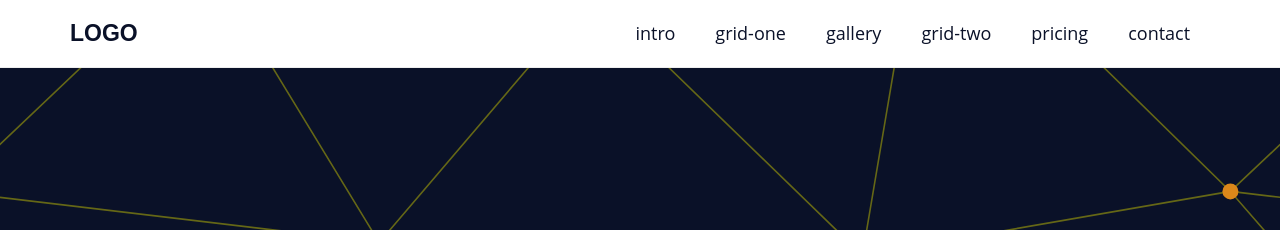
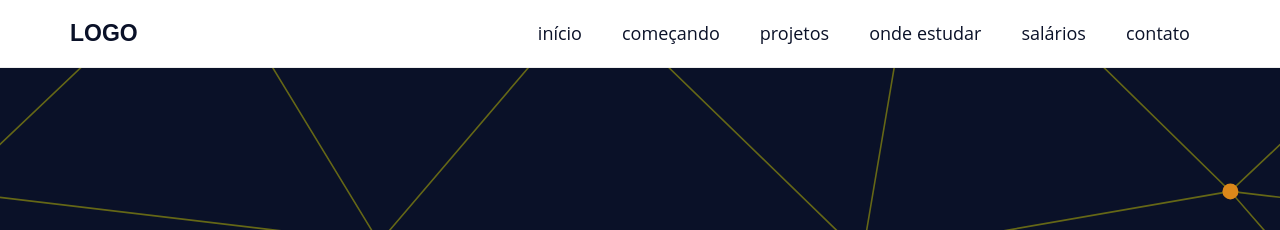
Before and after one commit to JackDev085/landing-pagee, a website: page index.html in a window 1280 px wide. Shown: the top 230 px of the page. Drawn offline with Linux system fonts and the light colour scheme.

Commit message:
consertando alguns erros

```diff
--- a/index.html
+++ b/index.html
@@ -31,12 +31,12 @@
 
         <nav>
           <ul onclick="getElementById('close-menu').checked = false;">
-            <li><a href="#intro">intro</a></li>
-            <li><a href="#grid-one">grid-one</a></li>
-            <li><a href="#gallery">gallery</a></li>
-            <li><a href="#grid-two">grid-two</a></li>
-            <li><a href="#pricing">pricing</a></li>
-            <li><a href="#contact">contact</a></li>
+            <li><a href="#intro">início</a></li>
+            <li><a href="#grid-one">começando</a></li>
+            <li><a href="#gallery">projetos</a></li>
+            <li><a href="#grid-two">onde estudar</a></li>
+            <li><a href="#pricing">salários</a></li>
+            <li><a href="#contact">contato</a></li>
           </ul>
         </nav>
       </div>
@@ -99,7 +99,7 @@
             </p>
           </article>
           <article>
-            <h3>Teste 2</h3>
+            <h3>Backend</h3>
             <p>
               As linguagens de programação backend lidam com os bastidores das
               funcionalidades das aplicações web. É o código que conecta a
@@ -109,9 +109,9 @@
             </p>
           </article>
           <article>
-            <h3>Teste 2</h3>
+            <h3>Fullstack</h3>
             <p>
-              Full Stack é um tipo de profissional ligado à área de TI capaz de
+              Full-Stack é um tipo de profissional ligado à área de TI capaz de
               trabalhar nas mais diversas atividades que dizem respeito ao
               desenvolvimento e programação web, muito valorizado no mercado
               graças ao seu conhecimento em diferentes linguagens, códigos e
```
